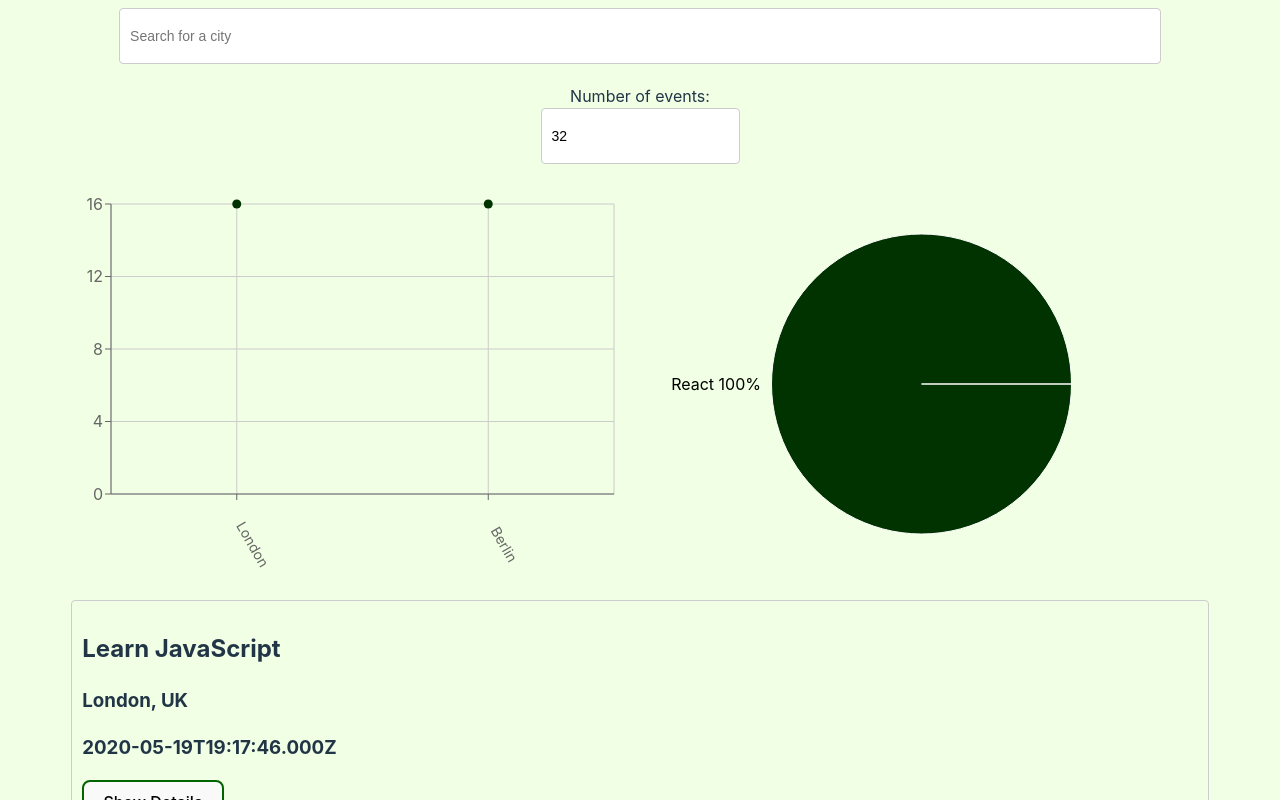
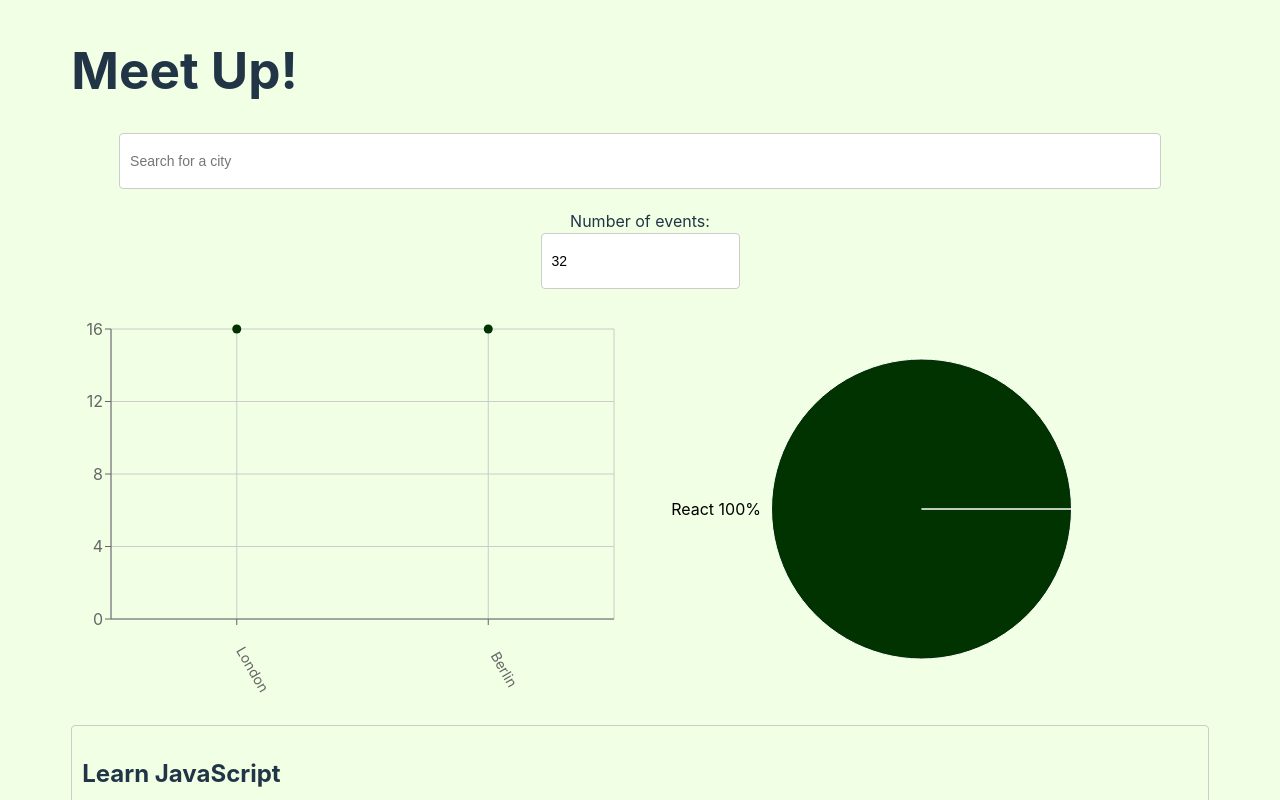
Before and after one commit to tpamplin/meet-app, a React (Vite) app: page / in a window 1280 px wide. Shown: the top 800 px of the page. Built offline with nearby package versions, Linux system fonts and the light colour scheme; what atatus-spa would draw is missing.

Commit message:
add title to app page

```diff
--- a/src/App.jsx
+++ b/src/App.jsx
@@ -49,6 +49,7 @@ const App = () => {
         {errorAlert.length ? <ErrorAlert text={errorAlert} /> : null}
         {warningAlert.length ? <WarningAlert text={warningAlert} /> : null}
       </div>
+      <h1>Meet Up!</h1>
       <CitySearch
         allLocations={allLocations}
         setCurrentCity={setCurrentCity}
```
